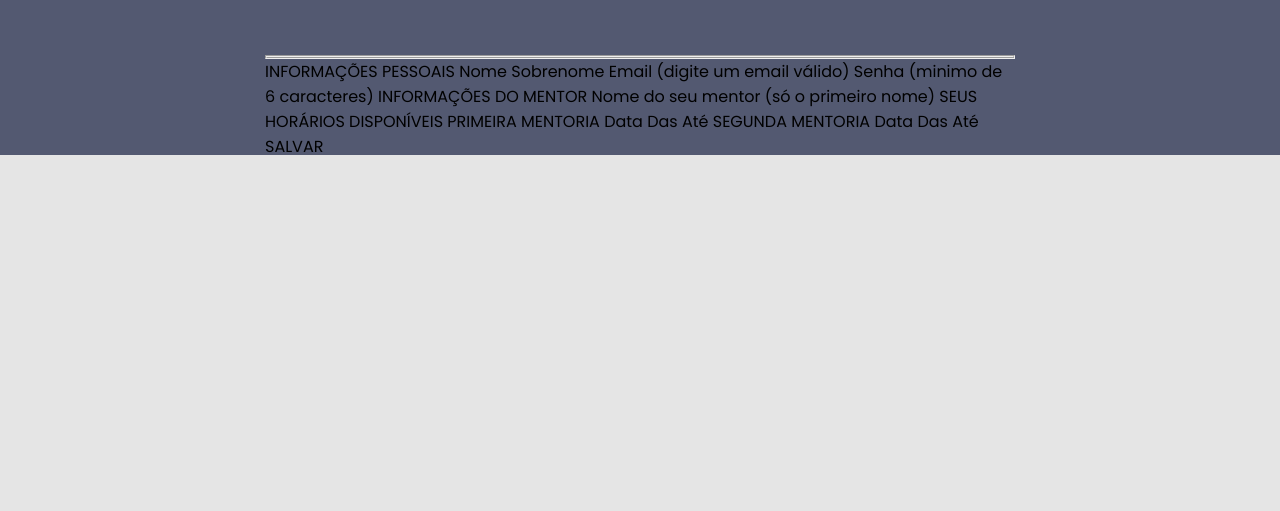
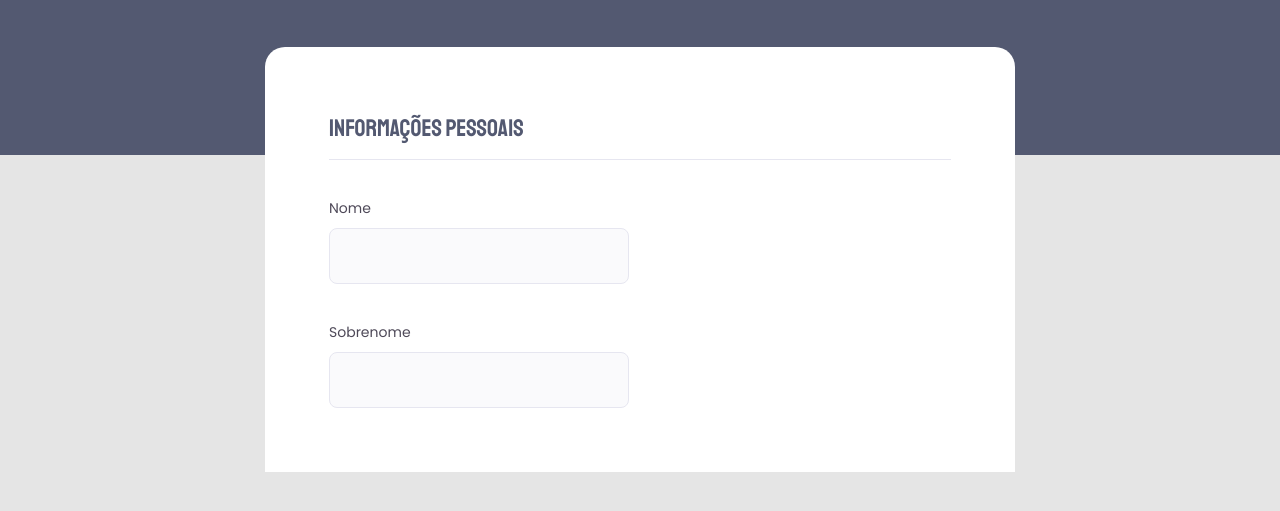
Before and after one commit to marcos-baia/play-music, a plain HTML site: page Explorer/Projeto Extra 03/index.html in a window 1280 px wide. Shown: the part 281-792 px from the top of the page. Drawn offline with Linux system fonts and the light colour scheme.

Commit message:
input de informações pessoais

```diff
--- a/Explorer/Projeto Extra 03/index.html
+++ b/Explorer/Projeto Extra 03/index.html
@@ -18,17 +18,29 @@
         <P>Preencha o formulário abaixo para agendar a sua mentoria</P>
       </header>
 
+      <form id="formulario">
+        <fieldset>
+          <legend>INFORMAÇÕES PESSOAIS</legend>
+
+          <div class="input-wrapper">
+            <label for="event-name">Nome</label>
+            <input type="text" id="event-name"/>
+          </div>
+
+          <div class="input-wrapper">
+            <label for="event-surname">Sobrenome</label>
+            <input type="text" id="event-surname"/>
+          </div>
+
+        </fieldset>
+
+      </form>
 
 
 
 
+  <!--
 
-      <form id="formulario">
-        <fieldset></fieldset>
-
-        INFORMAÇÕES PESSOAIS
-        Nome
-        Sobrenome
         Email (digite um email válido)
         Senha (minimo de 6 caracteres)
 
@@ -48,12 +60,11 @@
         Até
 
         SALVAR
-      </form>
 
 
 
       <footer></footer>
-
+-->
 
 
 
--- a/Explorer/Projeto Extra 03/styles.css
+++ b/Explorer/Projeto Extra 03/styles.css
@@ -2,6 +2,25 @@
   margin: 0;
   padding: 0;
   box-sizing: border-box;
+}
+
+body, input {
+  background: #E5E5E5;
+  font-family: 'Poppins';
+}
+
+body::before {
+  content: ' ';
+
+  width: 100%;
+  height: 436px;
+
+  position: absolute;
+  top: 0;
+  left: 0;
+  z-index: -1;
+  background: #535971;
+
 }
 
 .page {
@@ -18,36 +37,66 @@ header h1 {
 
   margin-top: 140px;
   width: 163px;
-
 }
 
 header p {
   font-weight: 400;
   font-size: 20px;
   line-height: 30px;
+  color: #FFFFFF;
 
-  color: #FFFFFF;
   margin-top: 18px;
-  margin-bottom: 58px;
+  margin-bottom: 50px;
   width: 417px;
 }
 
-
-body {
-  font-family: 'Poppins', sans-serif;
-  background: #E5E5E5;
+form {
+  background: #FFFFFF;
+  min-height: 300px;
+  border-radius: 20px 20px 0px 0px;
+  padding: 64px;
 }
 
-body::before {
-  content: ' ';
+fieldset {
+  border: none;
+}
+
+fieldset legend {
+  font-family: 'Staatliches', cursive;
+  font-Size: 24px;
+  font-Weight: 400;
+  line-height: 34px;
+
+  color: #535971;
 
   width: 100%;
-  height: 436px;
+  border-bottom: 1px solid #E6E6F0;
+  padding: 0 0 14px 0;
+}
 
-  position: absolute;
-  top: 0;
-  left: 0;
-  z-index: -1;
-  background: #535971;
+.input-wrapper {
+  display: flex;
+  flex-direction: column;
+}
 
+.input-wrapper label {
+  font-size: 14px;
+  line-height: 24px;
+  color: #4E4958;
+  margin-top: 36px;
+  margin-bottom: 8px;
 }
+
+.input-wrapper input {
+  background: #FAFAFC;
+  width: 300px;
+  height: 56px;
+  padding: 0 24px;
+
+  border: 1px solid #E6E6F0;
+  border-radius: 8px;
+
+  font-size: 16px;
+  line-height: 26px;
+  color: #C1BCCCC;
+}
```
